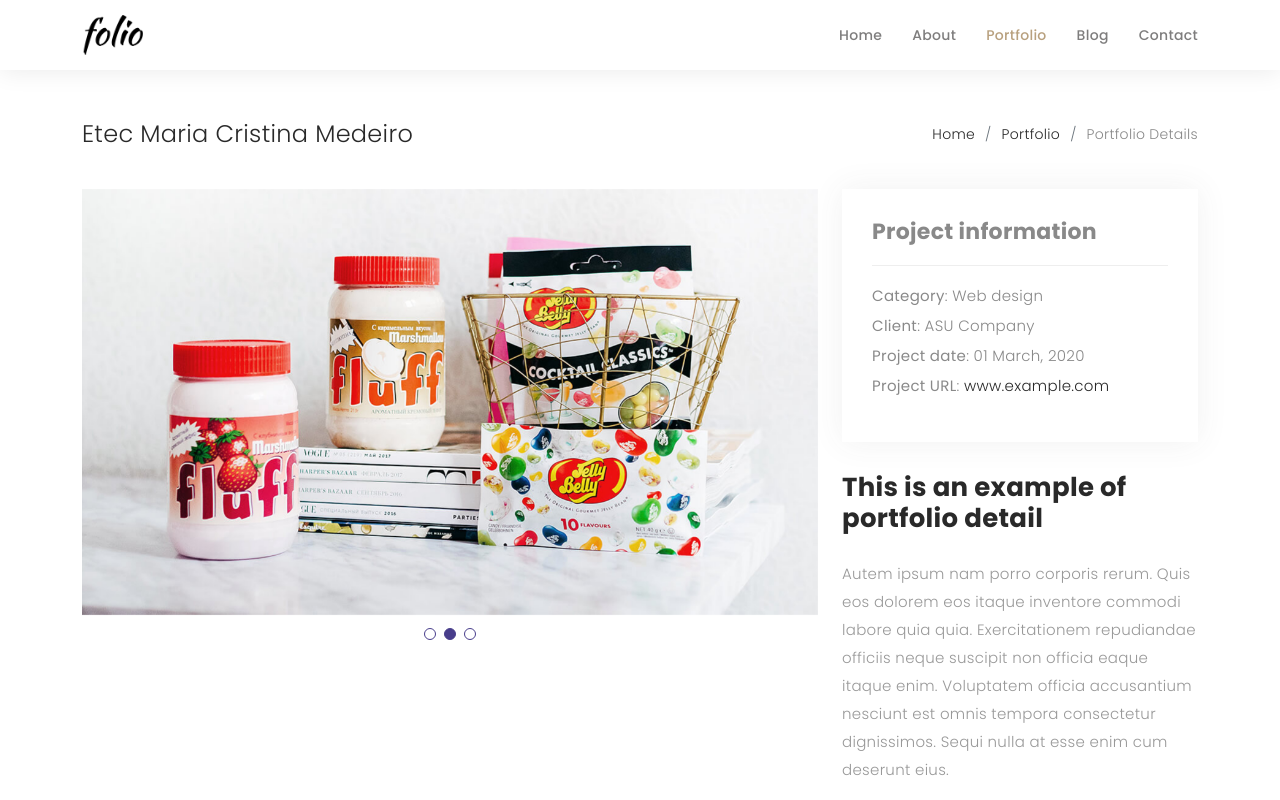
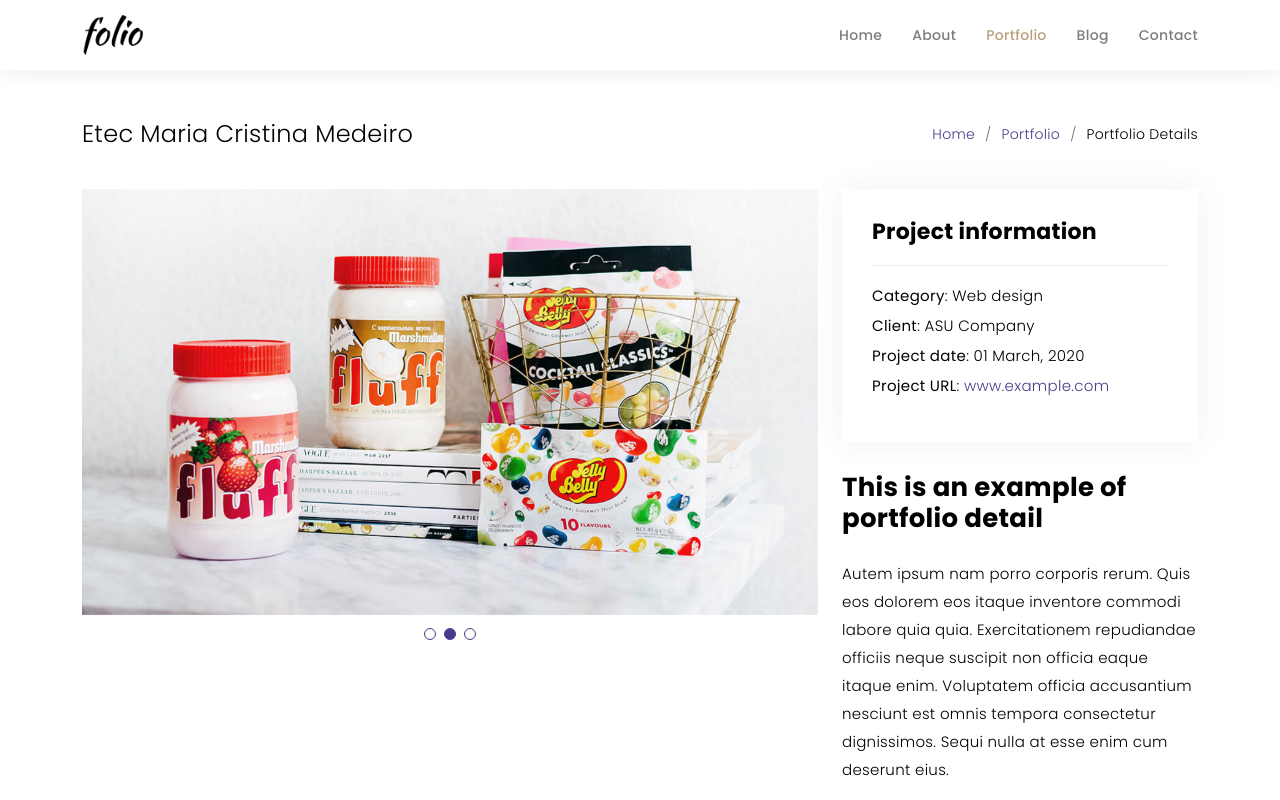
Before and after one commit to projetoMariaritado/curriculo-site, a plain HTML site: page portfolio-details.html in a window 1280 px wide. Shown: the top 800 px of the page. Drawn offline with nearby package versions, Linux system fonts and the light colour scheme; a web font is replaced by a local one.

Commit message:
Add files via upload

```diff
--- a/assets/css/style.css
+++ b/assets/css/style.css
@@ -10,7 +10,7 @@
 --------------------------------------------------------------*/
 body {
   background: #ffffff;
-  color: #898989;
+  color: #000000;
   font-family: "Poppins", helvetica;
   font-size: 15px;
   font-weight: 300;
@@ -32,18 +32,18 @@ h6 {
 }
 
 h2 {
-  color: #292929;
+  color: #000000;
   font-weight: 600;
 }
 
 h4 {
-  color: #292929;
+  color: #000000;
   font-size: 14px;
   font-weight: 600;
 }
 
 a {
-  color: #292929;
+  color: #483D8B;
   text-decoration: none !important;
   transition: all 0.5s ease-in-out 0s;
 }
@@ -56,7 +56,7 @@ p {
   margin: 25px 0;
   padding: 0;
   font-size: 15px;
-  color: #999999;
+  color: #000000;
   line-height: 28px;
 }
 
@@ -71,7 +71,7 @@ p {
 }
 
 .btn {
-  background: #333;
+  background: #483D8B;
   border: medium none;
   border-radius: 0;
   color: #fff;
```
Also changed, not shown: assets/img/home-bg.jpg, assets/img/me.jpg.
